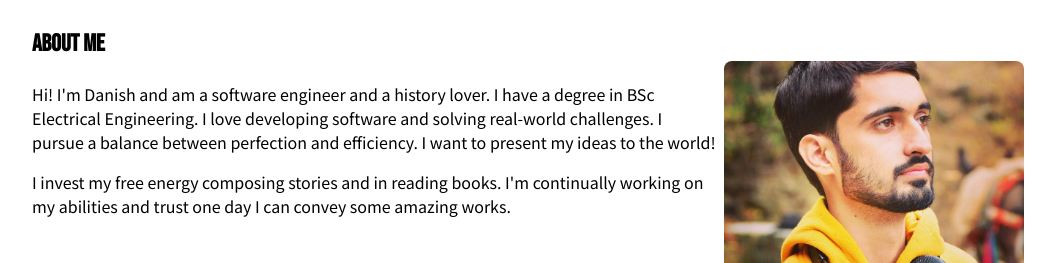
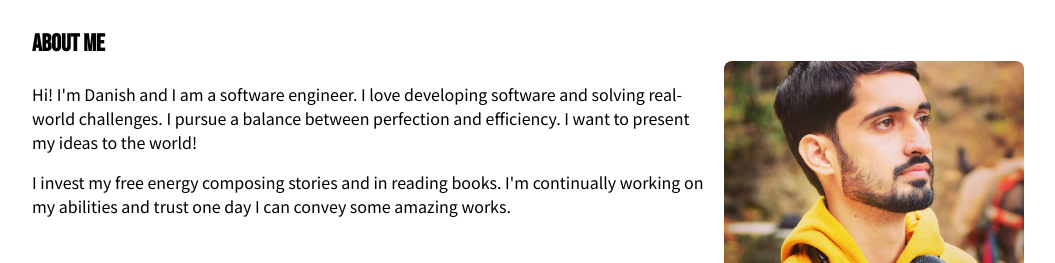
Before and after one commit to Danish864/portfolio, a plain HTML site: page index.html in a window 1280 px wide. Shown: the part 60-323 px from the top of the page, without its empty margins (108-1163 px from the left). Drawn offline with Linux system fonts and the light colour scheme.

Commit message:
Update index.html

```diff
--- a/index.html
+++ b/index.html
@@ -32,8 +32,7 @@
             <img class="portrait" alt="Danish Shabbir" src="resourses/my-pic.jpeg"/>
             <h2>About Me</h2>
             <p>
-              Hi! I'm Danish and am a software engineer and a history
-              lover. I have a degree in BSc Electrical Engineering. I love
+              Hi! I'm Danish and I am a software engineer. I love
               developing software and solving real-world challenges. I pursue
               a balance between perfection and efficiency. I want to present
               my ideas to the world!
```
